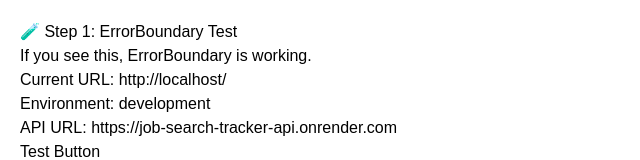
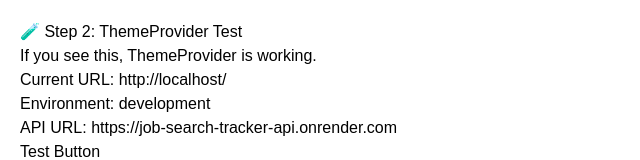
Before and after one commit to haim9798/job-search-tracker-frontend, a React (Create React App) app: page / in a window 1280 px wide. Shown: the top 160 px of the page, without its empty margins (0-640 px from the left). Built offline with nearby package versions, Linux system fonts and the light colour scheme; no server answers.

Commit message:
STEP 2: Add ThemeProvider to test incrementally
- Added ThemeProvider wrapper around test content
- Added ThemeProvider import
- This will test if ThemeProvider is causing the hanging issue

```diff
--- a/src/App.tsx
+++ b/src/App.tsx
@@ -3,6 +3,7 @@
 import { AppProvider } from './providers';
 import { LoginPage, RegisterPage, DashboardPage, PositionsPage, CreatePositionPage, EditPositionPage, PositionDetailsPage, StatisticsPage } from './pages';
 import { ErrorBoundary } from './components/error';
+import { ThemeProvider } from './contexts/ThemeContext';
 
 function App() {
   // Debug logging for app initialization
@@ -25,14 +26,15 @@
     // Example: Sentry.captureException(error, { contexts: { react: errorInfo } });
   };
 
-  // STEP 1: Add ErrorBoundary back
-  console.log('🧪 STEP 1: Adding ErrorBoundary back');
+  // STEP 2: Add ThemeProvider
+  console.log('🧪 STEP 2: Adding ThemeProvider');
 
   return (
     <ErrorBoundary onError={handleGlobalError}>
+      <ThemeProvider>
         <div style={{ padding: '20px', fontFamily: 'Arial, sans-serif' }}>
-        <h1>🧪 Step 1: ErrorBoundary Test</h1>
-        <p>If you see this, ErrorBoundary is working.</p>
+          <h1>🧪 Step 2: ThemeProvider Test</h1>
+          <p>If you see this, ThemeProvider is working.</p>
           <p>Current URL: {window.location.href}</p>
           <p>Environment: {process.env.NODE_ENV}</p>
           <p>API URL: https://job-search-tracker-api.onrender.com</p>
@@ -43,6 +45,7 @@
             Test Button
           </button>
         </div>
+      </ThemeProvider>
     </ErrorBoundary>
   );
 }
```
Lines whose indentation alone changed are shown as unchanged.
